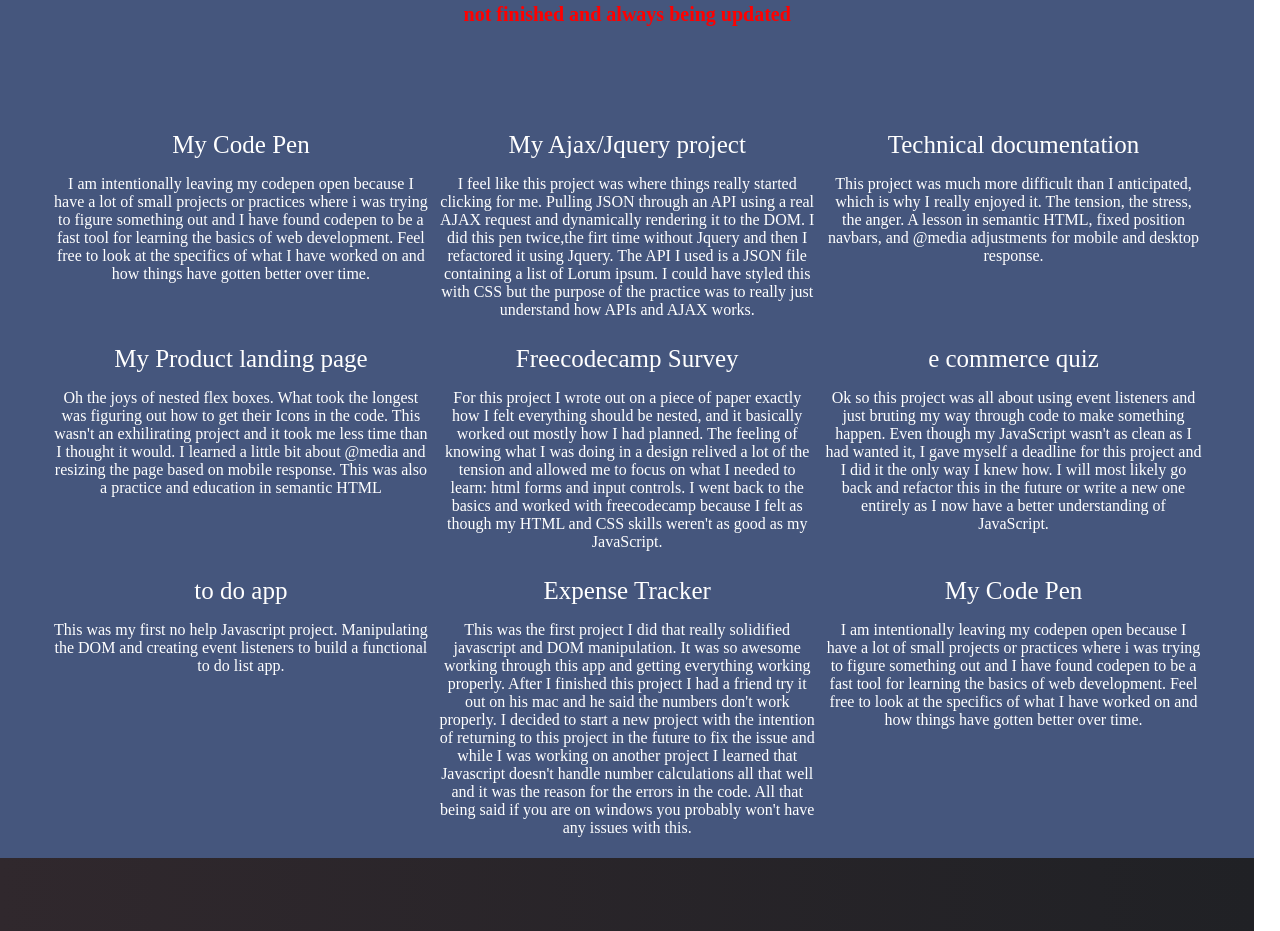
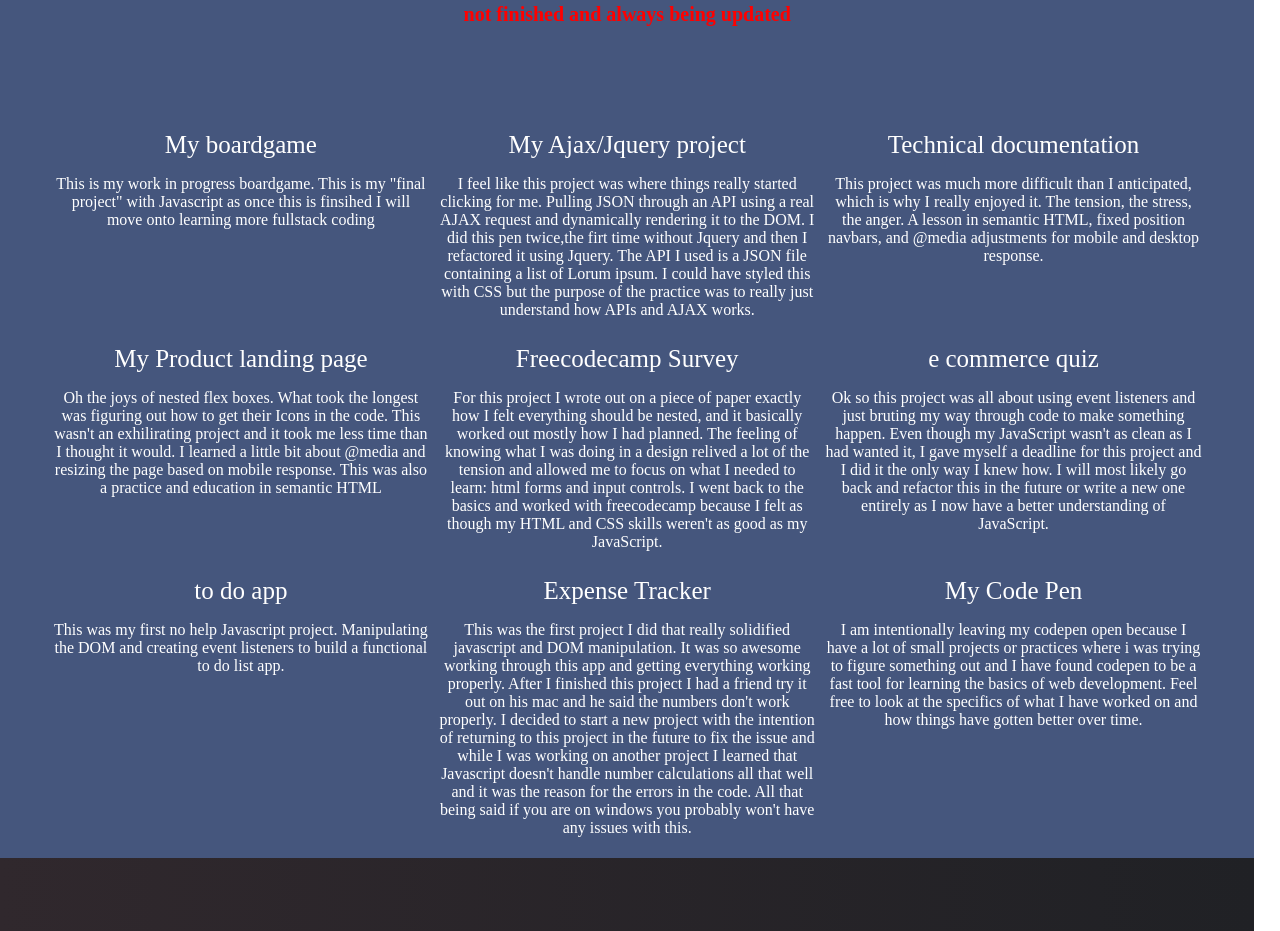
Before and after one commit to Tkogiah/Portfolio-website, a plain HTML site: page other-projects.html in a window 1280 px wide. Shown: the part 994-1925 px from the top of the page. Drawn offline with Linux system fonts and the light colour scheme.

Commit message:
added boardgame

```diff
--- a/other-projects.html
+++ b/other-projects.html
@@ -41,8 +41,8 @@ Please read the README below in the JS Editor before beginning. Feel free to del
       <h2>not finished and always being updated</h2>
       <div class="project-tile">
         <div class="project">
-          <a id="atag" href="https://codepen.io/tkogiah/" target="_blank">My Code Pen</a>
-          <p>I am intentionally leaving my codepen open because I have a lot of small projects or practices where i was trying to figure something out and I have found codepen to be a fast tool for learning the basics of web development. Feel free to look at the specifics of what I have worked on and how things have gotten better over time.</p>
+          <a id="atag" href="/board-game.html" target="_blank">My boardgame</a>
+          <p>This is my work in progress boardgame. This is my "final project" with Javascript as once this is finsihed I will move onto learning more fullstack coding</p>
         </div>
         <div class="project">
           <a id="atag" href="https://codepen.io/tkogiah/full/zYzZjwL" target="_blank">My Ajax/Jquery project</a>
```
